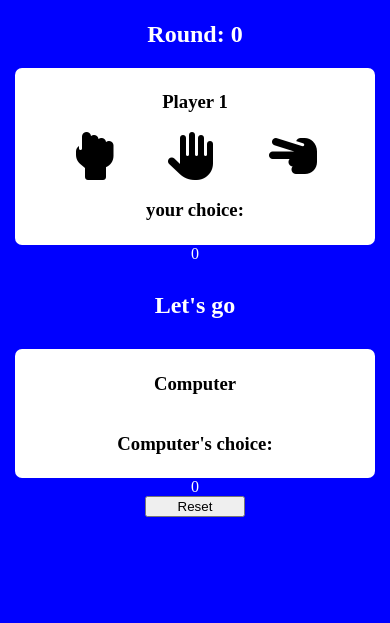
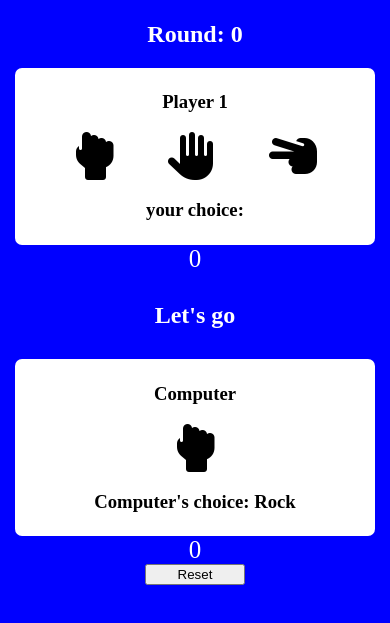
Before and after one commit to upik-98/rock-paper-scissors, a plain HTML site: page index.html in a window 390 px wide. Shown: the part 79-702 px from the top of the page. Drawn offline with nearby package versions, Linux system fonts and the light colour scheme.

Commit message:
v1.1 adding support to mobile and desktop

```diff
--- a/app.css
+++ b/app.css
@@ -10,6 +10,7 @@ body {
     /* justify-content: center; */
     flex-direction: column;
     align-items: center;
+    min-width: 350px;
 }
 
 h1,
@@ -43,6 +44,10 @@ h2 {
     text-align: center;
 }
 
+.score {
+    font-size: 25px;
+}
+
 .state_of_game {
     display: flex;
     align-items: center;
@@ -57,7 +62,7 @@ h2 {
 }
 
 
-@media only screen and (width>400px)and(width< 950px) {
+@media only screen and (width>400px) {
     .state_of_game {
         width: 650px;
     }
@@ -69,6 +74,9 @@ h2 {
     }
 }
 
+
+
+
 button {
     width: 100px;
 }
--- a/index.html
+++ b/index.html
@@ -63,7 +63,7 @@
                     gamename: "Rock, paper, scissors!",
                     stateOfGameChoices: ['Let\'s go', 'draw', 'Player wins the round', 'computer wins the round', 'Player wins!!!', 'Computer wins!!!'],
                     round: 0,
-                    cselected: 0,
+                    cselected: 1,
                     pselected: 0,
                     pscore: 0,
                     cscore: 0,
```
Also changed, not shown: 1 other file.
